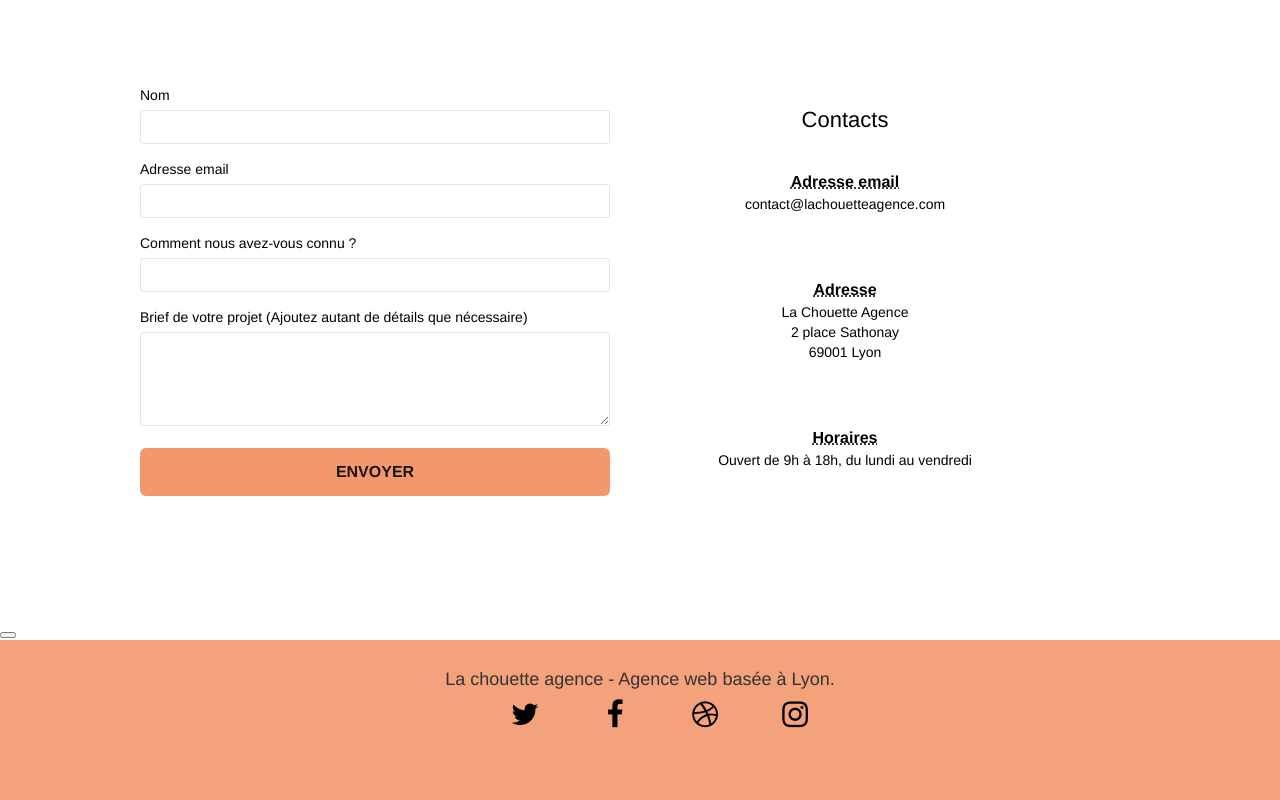
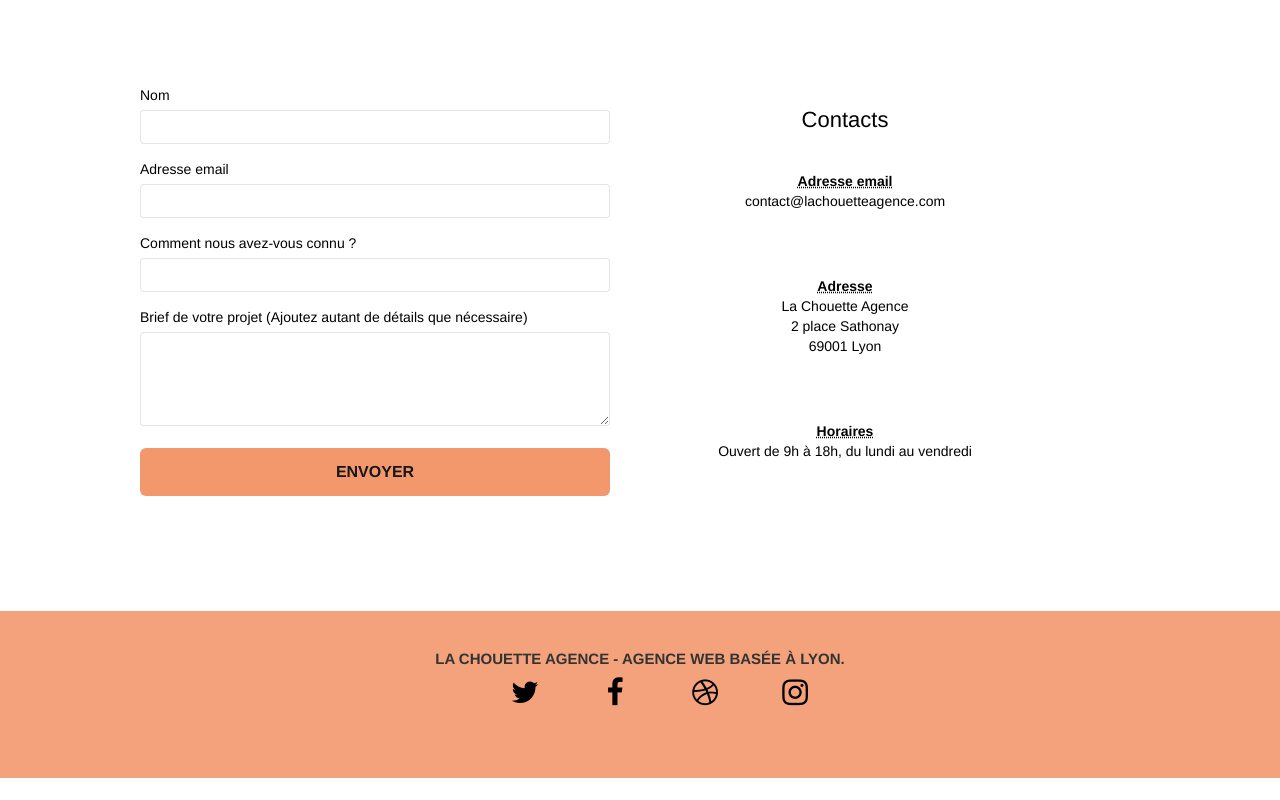
Before and after one commit to LuluBaroy/La_Chouette_Agence_SEO, a plain HTML site: page html-pages/contacts.html in a window 1280 px wide. Shown: the part 419-1219 px from the top of the page. After the commit the page ends 1197 px from the top, so only its background shows below. Drawn offline with Linux system fonts and the light colour scheme.

Commit message:
refonte html page2 v4

```diff
--- a/assets/css/style.css
+++ b/assets/css/style.css
@@ -25,7 +25,7 @@ address p{
 }
 address span{
     text-decoration: underline dotted;
-    font-size: 16px;
+    font-size: 1em;
     font-weight: bold;
 }
 .footer_links li{
--- a/html-pages/contacts.html
+++ b/html-pages/contacts.html
@@ -18,7 +18,7 @@
 	</head>
 	<body>
 		<!-- Principal container -->
-		<main class="page-container" role="main">
+		<main class="page-container">
 			<!-- Header - Nav -->
 			<header class="bloc bgc-white l-bloc " id="bloc-0">
 				<div class="container bloc-sm">
@@ -71,7 +71,7 @@
 			<section role="document" class="bloc bgc-white l-bloc" id="contacts">
 				<div class="container bloc-lg">
 					<div class="col-sm-6  row">
-						<form id="form_1" method="post" role="form" novalidate>
+						<form id="form_1" method="post" novalidate>
 							<div class="form-group">
 								<label for="name">
 									Nom
@@ -118,20 +118,18 @@
 			</section>
 			<!-- bloc-7 END -->
 			<!-- ScrollToTop Button -->
-			<button role="button">
 			<a aria-label="Haut de la page" class="bloc-button btn btn-d scrollToTop" id="chevron" tabindex="0" onclick="scrollToTarget('1')">
 				<span class="fa fa-chevron-up"></span>
 			</a>
-			</button>
 			<!-- ScrollToTop Button END-->
 			<!-- Footer - Links -->
 			<footer class="bloc bgc-atomic-tangerine footer_links">
 				<div class="container bloc-sm">
 					<div class="row">
 						<div class="col-sm-12">
-							<h4 class="text-center">
-								La chouette agence - Agence web basée à Lyon.<br>
-							</h4>
+							<h3 class="text-center">
+								La chouette agence - Agence web basée à Lyon.
+							</h3>
 							<ul class="row row-no-gutters social">
 								<li class="text-center col-sm-3">
 									<a class="social" href="../index.html" aria-label="Retrouvez-nous sur Twitter !"><span class="fa fa-twitter icon-md"></span></a>
@@ -153,8 +151,6 @@
 			<!-- Footer - Links END -->
 		</main>
 		<!-- Principal container END -->
-	</body>
-	<!-- Analytics -->
 		<script async src="https://www.googletagmanager.com/gtag/js?id=UA-164136332-1"></script>
 		<script>
 			window.dataLayer = window.dataLayer || [];
@@ -168,4 +164,6 @@
 		<script src="../assets/js/blocs.js" defer></script>
 		<script src="../assets/js/jqBootstrapValidation.js" defer></script>
 		<script src="../assets/js/formHandler.js" defer></script>
+	</body>
+	<!-- Analytics -->
 </html>
```
Also changed, not shown: index.html (+1 -1 lines). Lines whose indentation alone changed are shown as unchanged.
